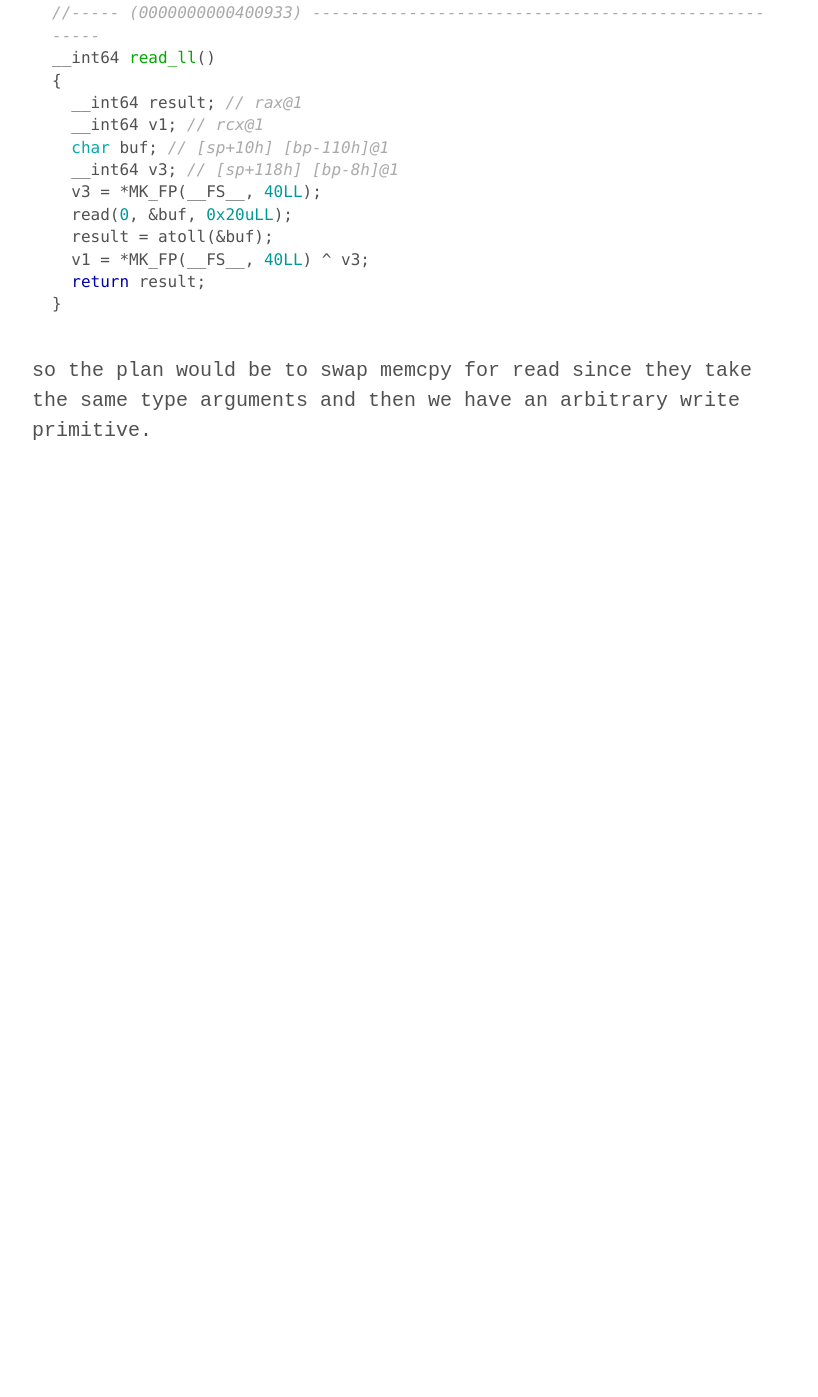
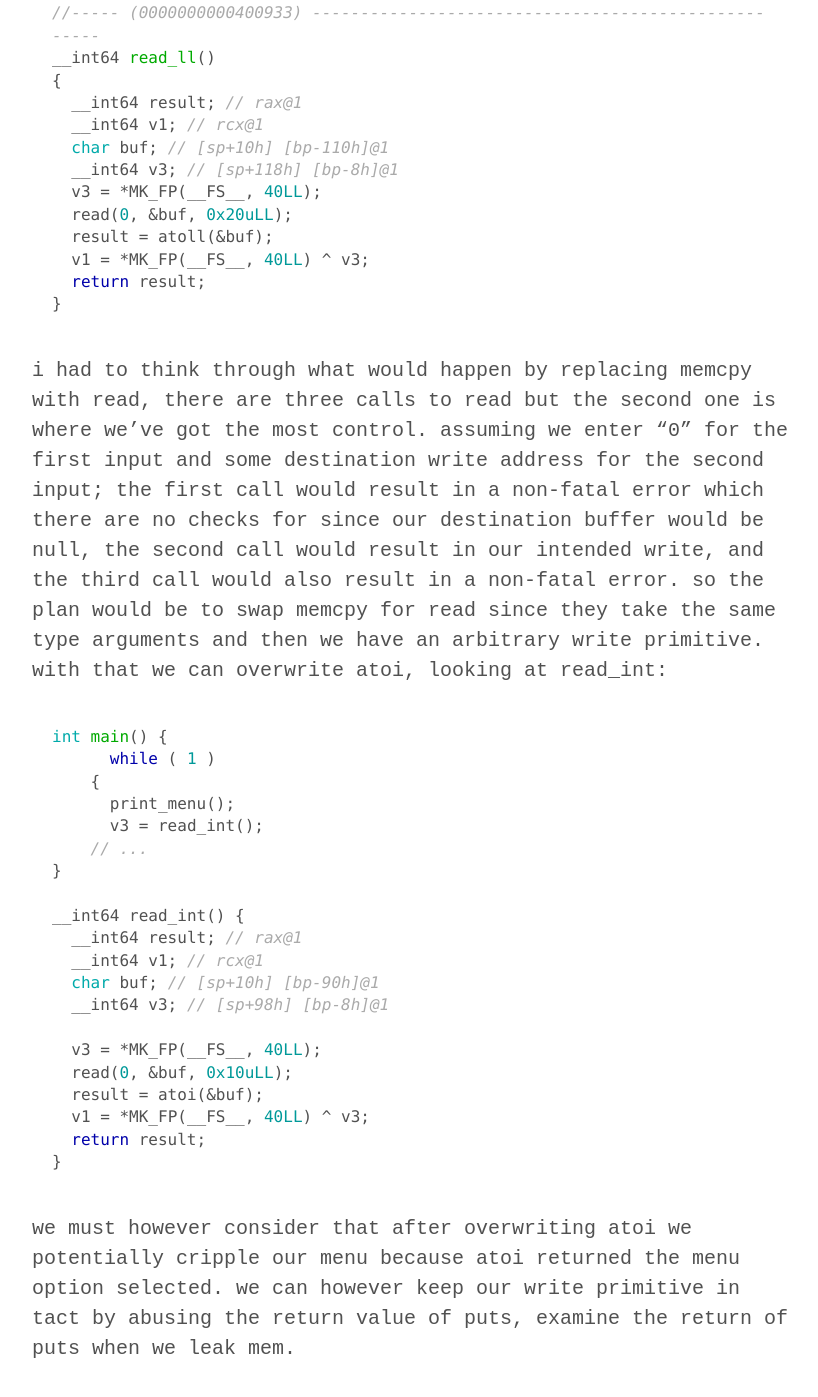
Before and after one commit to clampz/clampz.github.io, a Jekyll site: the page built from _posts/2017-09-6-twctf-swap.md, in a window 1280 px wide and 1400 px high, scrolled down 5250 px. Shown: the top 1397 px of the window, without its empty margins (228-1046 px from the left). Built offline with Jekyll 4.4.1, drawn with Linux system fonts in a browser that asks for light colours; emoji names are drawn with the system emoji font; before the commit the page ends 5776 px from its top, so only the background shows below that.

Commit message:
6th swap post

````diff
--- a/_posts/2017-09-6-twctf-swap.md
+++ b/_posts/2017-09-6-twctf-swap.md
@@ -201,4 +201,29 @@ __int64 read_ll()
 }
 ```
 
-  so the plan would be to swap memcpy for read since they take the same type arguments and then we have an arbitrary write primitive.
+  i had to think through what would happen by replacing memcpy with read, there are three calls to read but the second one is where we've got the most control. assuming we enter "0" for the first input and some destination write address for the second input; the first call would result in a non-fatal error which there are no checks for since our destination buffer would be null, the second call would result in our intended write, and the third call would also result in a non-fatal error. so the plan would be to swap memcpy for read since they take the same type arguments and then we have an arbitrary write primitive. with that we can overwrite atoi, looking at read_int:
+
+```c
+int main() {
+      while ( 1 )
+    {
+      print_menu();
+      v3 = read_int();
+    // ...
+}
+
+__int64 read_int() {
+  __int64 result; // rax@1
+  __int64 v1; // rcx@1
+  char buf; // [sp+10h] [bp-90h]@1
+  __int64 v3; // [sp+98h] [bp-8h]@1
+
+  v3 = *MK_FP(__FS__, 40LL);
+  read(0, &buf, 0x10uLL);
+  result = atoi(&buf);
+  v1 = *MK_FP(__FS__, 40LL) ^ v3;
+  return result;
+}
+```
+
+  we must however consider that after overwriting atoi we potentially cripple our menu because atoi returned the menu option selected. we can however keep our write primitive in tact by abusing the return value of puts, examine the return of puts when we leak mem.
````
